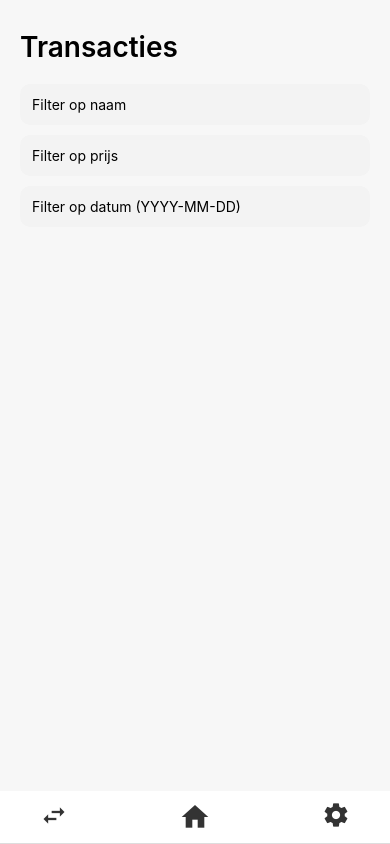
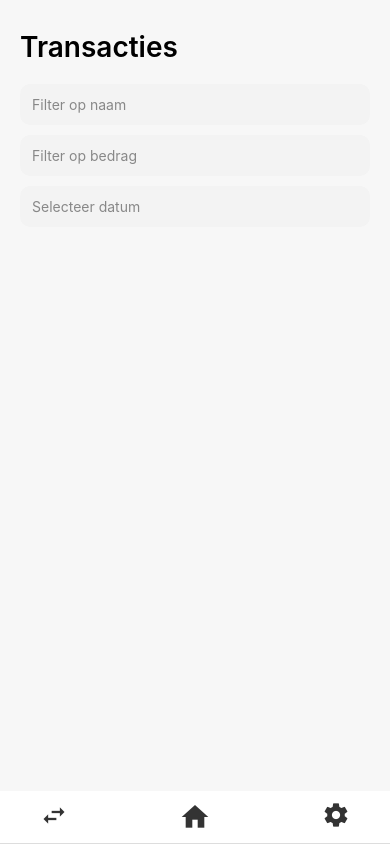
Before and after one commit to OsamaElAnzi/ucash, a React Native app: screen /Transactions in a window 390 px wide. Built offline with nearby package versions, Linux system fonts and the light colour scheme.

Commit message:
datepicker added

```diff
--- a/package.json
+++ b/package.json
@@ -10,6 +10,7 @@
     "test": "jest"
   },
   "dependencies": {
+    "@react-native-community/datetimepicker": "^8.5.1",
     "@react-native/new-app-screen": "0.82.1",
     "@react-navigation/native": "^7.1.24",
     "@react-navigation/native-stack": "^7.8.5",
--- a/screens/Transactions.tsx
+++ b/screens/Transactions.tsx
@@ -6,10 +6,12 @@ import {
   TextInput,
   TouchableOpacity,
   FlatList,
+  Platform,
 } from 'react-native';
 import { useNavigation, NavigationProp } from '@react-navigation/native';
 import { useSelector } from 'react-redux';
 import { RootState } from '../store/store';
+import DateTimePicker from '@react-native-community/datetimepicker';
 
 type RootStackParamList = {
   TransactionDetails: { item: Transaction };
@@ -34,6 +36,9 @@ export default function Transactions() {
   const [searchPrice, setSearchPrice] = useState('');
   const [searchDate, setSearchDate] = useState('');
 
+  // Kalender picker state
+  const [showDatePicker, setShowDatePicker] = useState(false);
+
   // Filtering
   const filtered = transactions.filter(t => {
     const nameMatch = t.name.toLowerCase().includes(searchName.toLowerCase());
@@ -46,8 +51,10 @@ export default function Transactions() {
   });
 
   const renderItem = ({ item }: { item: Transaction }) => (
-    <TouchableOpacity style={styles.item}
-    onPress={() => navigation.navigate('TransactionDetails', { item })}>
+    <TouchableOpacity
+      style={styles.item}
+      onPress={() => navigation.navigate('TransactionDetails', { item })}
+    >
       <View>
         <Text style={styles.itemName}>{item.name}</Text>
         <Text style={styles.itemDate}>{item.createdAt}</Text>
@@ -56,30 +63,51 @@ export default function Transactions() {
     </TouchableOpacity>
   );
 
+  // Datum selecteren via kalender
+  const onChangeDate = (event: any, selected?: Date) => {
+    setShowDatePicker(Platform.OS === 'ios'); // bij iOS blijft open
+    if (selected) {
+      const formatted = selected.toISOString().split('T')[0]; // YYYY-MM-DD
+      setSearchDate(formatted);
+    }
+  };
+
   return (
     <View style={styles.container}>
       <Text style={styles.title}>Transacties</Text>
 
       <View style={styles.filterContainer}>
         <TextInput
+          placeholderTextColor={'#888'}
           placeholder="Filter op naam"
           style={styles.input}
           value={searchName}
           onChangeText={setSearchName}
         />
         <TextInput
-          placeholder="Filter op prijs"
+          placeholderTextColor={'#888'}
+          placeholder="Filter op bedrag"
           style={styles.input}
           value={searchPrice}
           onChangeText={setSearchPrice}
           keyboardType="numeric"
         />
-        <TextInput
-          placeholder="Filter op datum (YYYY-MM-DD)"
+        <TouchableOpacity
+          onPress={() => setShowDatePicker(true)}
           style={styles.input}
-          value={searchDate}
-          onChangeText={setSearchDate}
-        />
+        >
+          <Text style={{ color: searchDate ? '#000' : '#888' }}>
+            {searchDate || 'Selecteer datum'}
+          </Text>
+        </TouchableOpacity>
+        {showDatePicker && (
+          <DateTimePicker
+            value={searchDate ? new Date(searchDate) : new Date()}
+            mode="date"
+            display="calendar"
+            onChange={onChangeDate}
+          />
+        )}
       </View>
 
       <FlatList
```
Also changed, not shown: 1 other file (tests, documents, lock files or other folders).
